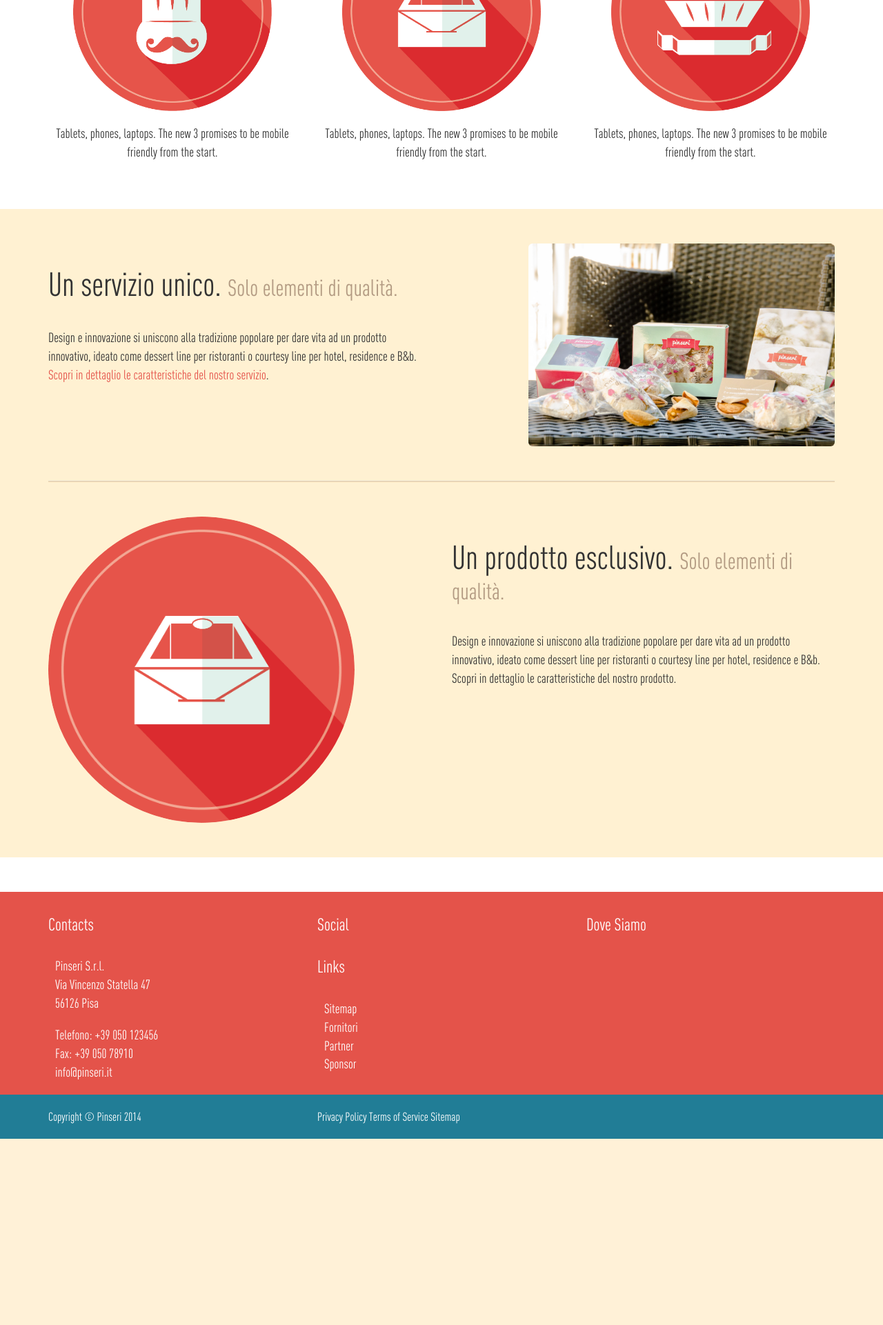
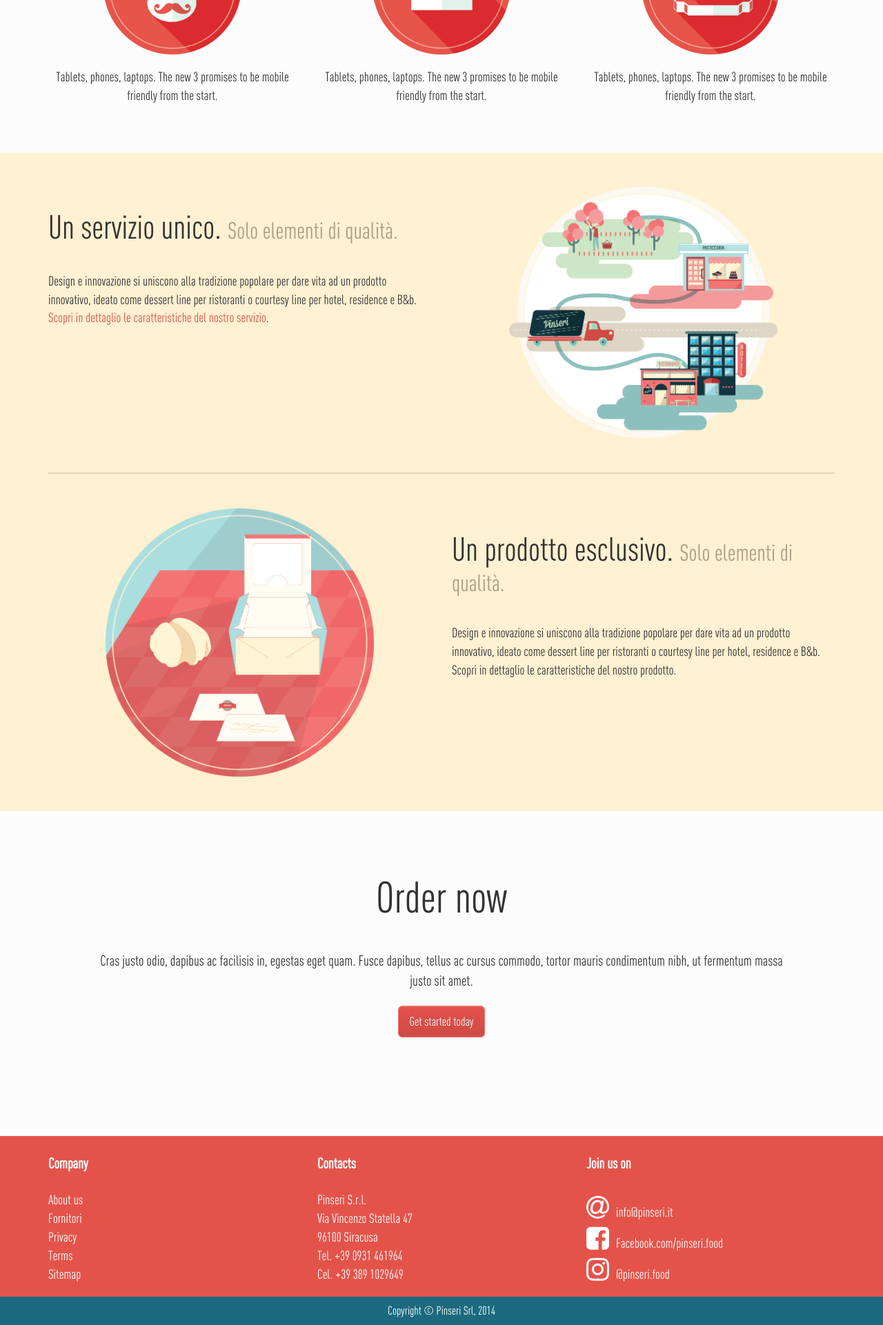
Before and after one commit to vincenzorizza/pinseri, a Django app: template pinseri/templates/home.html in a window 1280 px wide. Shown: the part 920-2841 px from the top of the page at 69% size. Before the commit the page ends 2571 px from the top, so only its background shows below. Run offline with Django 3.2, Linux system fonts and the light colour scheme; the template is opened without the code that fills it, so the values that code supplies are empty; style sheets or scripts are compiled from the project's sources; parts of the project's set-up code (start-up, migrations or seed data) failed here and were passed over; some libraries are stand-ins or nearby versions.

Commit message:
Update 09.03

```diff
--- a/pinseri/static/css/home.less
+++ b/pinseri/static/css/home.less
@@ -1,14 +1,36 @@
 @import "variables.less";
 
+#myCarousel{
+    max-width: 2048px;
+    margin: 0 auto;
+}
+.carousel-control {
+	text-shadow: none;
+	opacity: 1;
+	filter: alpha(opacity=100)
+}
+.carousel-control.left {
+	/*.carousel-reset();*/
+}
+.carousel-control.right {
+	.carousel-reset();
+}
+.carousel-control:hover, .carousel-control:focus {
+	opacity: 1;
+	filter: alpha(opacity=100)
+}
+.carousel-control .glyphicon-chevron-right, .carousel-control .glyphicon-chevron-left{
+	font-size: 20px;
+}
 #row1, #row2, #row3{
 	padding-top: 50px;
 	padding-bottom: 50px;
 }
-.color-1{
-	background-color: #FFFFFF;
+html, body{
+	background-color: @background1;
 }
-.color-2{
-	background-color: @yellow1;
+.backgroundcolor-2{
+	background-color: @background2;
 }
 #row1{
 	img{
@@ -26,8 +48,10 @@
 		}
 	}
 	img {
+		margin: 0 auto;
 		max-width: 80%;
-		.img-rounded{
+		@media (min-width:@screen-lg-min){max-width: 70%;}
+		.pull-right{
 			margin-right: 25px;
 		}
 		.img-circle{
@@ -35,3 +59,7 @@
 		}
 	}
 }
+.jumbotron {
+  text-align: center;
+  background-color: transparent;
+}
--- a/pinseri/static/css/main.less
+++ b/pinseri/static/css/main.less
@@ -19,7 +19,7 @@ textarea {
 }
 
 body {
-    font-size: 1em;
+    font-size: 14px;
     line-height: 1.4;
 }
 
@@ -123,52 +123,93 @@ body{
     padding-bottom: 20px;
 }
 
+.navbar-default .navbar-nav > li > a:hover, .navbar-default .navbar-nav > li > a:focus {
+    background-color: #FFFF00;
+    color: #FFC0CB;
+}
+
 hr.hr-main{
     margin: 0px 0px 0px 0px;
     background-color: @yellow2;
     border-top: 1px solid @brown1;
 }
-
+.btn-success{
+    .gradient(@red1, @red2);
+    border-color: #F27674;
+}
+.btn-success:hover{
+    background-color: @red2;
+    border-color: #F27674;
+}
 #logo{
-    max-height: 118px;
+    max-height: (@menu-height+@menu-border)*2;
+}
+#logo-xs{
+    max-height: 50px;
 }
 #nav_top{
     background: none;
-    background-color: rgba(255, 255, 255, 0.7);
+    background-color: fade(@background-menu, 60%);
     border: 0px;
-    height: @menu-height + @menu-border;
+    min-height: @menu-height + @menu-border;
     margin-bottom: 0px;
+
+    @media (min-width:@screen-sm-min){.container{width:750px !important;}}
+    @media (min-width:@screen-md-min){.container{width:970px !important;}}
+    @media (min-width:@screen-lg-min){.container{width:1170px !important;}}
+
+    @media (max-width:@screen-sm-min){
+        background-color: @background-menu;
+    }
+    .navbar-header{
+        .navbar-brand{
+            padding: 5px;
+        }
+    }
     .nav-justified{
         margin-top: 0px;
         li.li-brand{
-            min-width: 189px;
-            .navbar-brand{
-                padding: 5px 15px 5px 15px;
-                float: none;
-                position: absolute;
-                margin-left: 0px;
+            min-width: 65px;
+            a:hover{
+                background: none;
             }
         }
         li{
-            min-width: 100px;
-            padding-top: 0px;
             .active{
                 a{
                     color: @blue2;
                 }
             }
             :hover{
-                color: @blue2;
+                color: @blue1;
             }
         }
         a{
             min-height: @menu-height + @menu-border;
             text-shadow: 0px;
             text-align: center;
-            line-height: 43px;
-            font-size: 1.1em;
+            line-height: 50px;
+            font-size: 1.2em;
             color: @blue1;
+            position: absolute;
+            width: 100%;
         }
+        #logo{
+            max-width: 100%;
+            /*max-height: (@menu-height+@menu-border)*2;*/
+            left: 0;
+            text-align: center;
+            margin: auto;
+        }
+    }
+    .navbar-toggle:hover, .navbar-toggle:focus{
+        background-color: @red2;
+    }
+    .navbar-toggle{
+        background-color: @red1;
+    }
+    .navbar-collapse, .navbar-toggle{
+        border-color: @red1;
     }
 }
 .top_page{
@@ -198,22 +239,35 @@ footer {
     color: #FFFFFF;
     h4{
         color: #FFFFFF;
+        font-size: 1.1em;
+        font-weight: bold;
     }
     a{
         color: #FFFFFF;
     }
-    div.copyright {
-        padding-top: 20px;
-        padding-bottom: 20px;
-        background: @blue1;
+    a:hover{
+        color: #FFFFFF;
+        font-weight: bold;
+        text-decoration: none;
+    }
+    ul { margin-left: -40px; }
+    li { list-style-type:none; }
+    i.fa{
+        margin: 5px 10px 0px 0px;
+    }
+    div.join {
+        padding-top: 0px;
+        padding-bottom: 0px;
+        background: @blue3;
         /*border-top:1px solid @blue2;*/
         font-size:0.9em;
         a{
             color: #FFFFFF;
         }
+        p{
+            margin: 0.5em auto;
+        }
     }
-    ul { margin-left: -30px; }
-    li { list-style-type:none; }
 }
 /* ==========================================================================
    Helper classes
--- a/pinseri/static/css/variables.less
+++ b/pinseri/static/css/variables.less
@@ -1,7 +1,15 @@
 @menu-height: 65px;
 @menu-border: 5px;
+
+@screen-sm-min: 768px;
+@screen-md-min: 992px;
+@screen-lg-min: 1200px;
+
+@background1: #FCFCFC;
+@background2: @yellow1;
+@background-menu: #F8F8F8;
 @red1: #E4534A;
-@red2: #c74f46;
+@red2: #CE4A46;
 @blue1: #217D96;
 @blue2: #8CBFBD;
 @blue3: #1C6A7F;
@@ -9,3 +17,21 @@
 @brown2: #B39B83;
 @yellow1: #FFF1D2;
 @yellow2: #F2D5AA;
+
+.gradient (@startColor, @endColor) {
+    background-color: @startColor;
+    background: -webkit-gradient(linear, left top, left bottom, from(@startColor), to(@endColor));
+    background: -webkit-linear-gradient(top, @startColor, @endColor);
+    background: -moz-linear-gradient(top, @startColor, @endColor);
+    background: -ms-linear-gradient(top, @startColor, @endColor);
+    background: -o-linear-gradient(top, @startColor, @endColor);
+}
+.carousel-reset(){
+	background-image: -webkit-gradient(linear, 0 top, 100% top, from(rgba(0,0,0,0.0)), to(rgba(0,0,0,0.0001)));
+	background-image: -webkit-linear-gradient(left, color-stop(rgba(0,0,0,0.0) 0), color-stop(rgba(0,0,0,0.0001) 100%));
+	background-image: -moz-linear-gradient(left, rgba(0,0,0,0.0) 0, rgba(0,0,0,0.0000) 100%);
+	background-image: linear-gradient(to right, rgba(0,0,0,0.0) 0, rgba(0,0,0,0.0000) 100%);
+	background-repeat: repeat-x;
+	filter:progid:DXImageTransform.Microsoft.gradient(startColorstr='#80000000', endColorstr='#00000000', GradientType=1)
+
+}
--- a/pinseri/templates/base.html
+++ b/pinseri/templates/base.html
@@ -13,6 +13,7 @@
         <meta name="description" content="{% block meta_description %}{% endblock %}" />
         <meta name="author" content="{% block meta_author %}{% endblock %}" />
         <meta name="viewport" content="width=device-width" />
+        <link rel="icon" type="image/png" href="{{ STATIC_URL }}img/logo.png" />
 
         {% block css %}
 
@@ -31,6 +32,8 @@
         -->
         <link rel="stylesheet" href="{{ STATIC_URL }}css/normalize.css" />
         <link rel="stylesheet/less" href="{{ STATIC_URL }}css/main.less" />
+
+        <link href="//maxcdn.bootstrapcdn.com/font-awesome/4.2.0/css/font-awesome.min.css" rel="stylesheet">
         {% endblock %}
 
         <!-- Extends css libraries -->
@@ -46,24 +49,32 @@
             <p class="chromeframe">You are using an outdated browser. <a href="http://browsehappy.com/">Upgrade your browser today</a> or <a href="http://www.google.com/chromeframe/?redirect=true">install Google Chrome Frame</a> to better experience this site.</p>
         <![endif]-->
 
+
         <nav class="navbar navbar-inverse navbar-fixed-top" id="nav_top" role="navigation">
+            <div class="container">
                 <div class="navbar-header">
                     <button type="button" class="navbar-toggle" data-toggle="collapse" data-target=".navbar-collapse">
                         <span class="icon-bar"></span>
                         <span class="icon-bar"></span>
                         <span class="icon-bar"></span>
                     </button>
+                    <div class="nav">
+                        <a href="#" class="navbar-brand visible-xs"><img src="{{ STATIC_URL }}img/logo.png" id="logo-xs" alt="logo"/></a>
                     </div>
-          <div class="container navbar-collapse collapse">
+
+                </div>
+
+                <div class="navbar-collapse collapse">
                     <ul class="nav nav-justified">
-                <li><a href="#about">Service</a></li>
-                <li><a href="#contact">Product</a></li>
-                <li><a href="#contact">Order</a></li>
-                <li class="li-brand"><a class="navbar-brand" href="#"><img id="logo" src="{{ STATIC_URL }}img/logo.png" alt="logo"/></a></li>
-                <li><a href="#about">Prova</a></li>
-                <li><a href="#contact">Contacts</a></li>
-                <li><a href="#contact">About</a></li>
+                        <li><a href="#">Home</a></li>
+                        <li><a href="#">Service</a></li>
+                        <li><a href="#">Product</a></li>
+                        <li class="li-brand"><a class="" href="#"><img id="logo" src="{{ STATIC_URL }}img/logo.png" alt="logo"/></a></li>
+                        <li><a href="#">Order</a></li>
+                        <li><a href="#">Contacts</a></li>
+                        <li><a href="#">About</a></li>
                     </ul>
+                </div>
             </div>
         </nav>
 
@@ -98,55 +109,40 @@
         <div class="container">
             <div class="row">
                 <div class="col-sm-12 col-md-4">
+                    <h4>Company</h4>
+                    <ul>
+                        <li><a href="">About us</a></li>
+                        <li><a href="">Fornitori</a></li>
+                        <li><a href="">Privacy</a></li>
+                        <li><a href="">Terms</a></li>
+                        <li><a href="">Sitemap</a></li>
+                    </ul>
+                </div>
+                <div class="col-sm-12 col-md-4">
                     <h4>Contacts</h4>
                     <ul>
                       <li>Pinseri S.r.l.</li>
                       <li>Via Vincenzo Statella 47</li>
-                      <li>56126 Pisa</li>
-                    </ul>
-                    <ul>
-                      <li>Telefono: +39 050 123456</li>
-                      <li>Fax: +39 050 78910</li>
-                      <li><a href="mailto:">info@pinseri.it</a></li>
-                    </ul>
-                </div>
-                <div class="hidden-phone col-sm-12 col-md-4">
-                    <h4>Social</h4>
-                    <div class="social">
-                      <div class="col-sm-12 col-lg-12">
-                        <a href="#"><i class="fa fa-facebook-square fa-3x social"></i></a>
-                        <a href="#"><i class="fa fa-twitter-square fa-3x social"></i></a>
-                        <a href="#"><i class="fa fa-youtube-square fa-3x social"></i></a>
-                        <a href="#"><i class="fa fa-rss-square fa-3x social"></i></a>
-                        <a href="#"><i class="fa fa-heart fa-3x social"></i></a>
-                      </div>
-                    </div>
-                    <h4>Links</h4>
-                    <ul>
-                      <li><a href="">Sitemap</a></li>
-                      <li><a href="">Fornitori</a></li>
-                      <li><a href="">Partner</a></li>
-                      <li><a href="">Sponsor</a></li>
+                      <li>96100 Siracusa</li>
+                      <li>Tel. +39 0931 461964</li>
+                      <li>Cel. +39 389 1029649</li>
                     </ul>
                 </div>
                 <div class="col-sm-12 col-md-4">
-                    <h4>Dove Siamo</h4>
-                    <div id="map-canvas"></div>
+                    <h4>Join us on</h4>
+                    <ul>
+                        <li><a href="mailto:info@pinseri.it"><i class="fa fa-at fa-2x"></i><span>info@pinseri.it</span></a></li>
+                        <li><a href=""><i class="fa fa-facebook-square fa-2x"></i><span>Facebook.com/pinseri.food</span></a></li>
+                        <li><a href=""><i class="fa fa-instagram fa-2x"></i></span>@pinseri.food</span></a></li>
+                </div>
+
             </div>
         </div>
-        </div>
-        <div class="copyright">
+        <div class="join">
             <div class="container">
                 <div class="row">
-                    <div class="col-sm-4">
-                      <span>Copyright © Pinseri 2014</span>
-                    </div>
-                    <div class="col-sm-4">
-                        <span><a href="#">Privacy Policy</a></span>
-                        <span><a href="#">Terms of Service</a></span>
-                        <span><a href="#">Sitemap</a></span>
-                    </div>
-                    <div class="col-sm-4">
+                    <div class="col-sm-12 text-center">
+                        <p>Copyright © Pinseri Srl, 2014</p>
                     </div>
                 </div>
             </div>
--- a/pinseri/templates/home.html
+++ b/pinseri/templates/home.html
@@ -6,34 +6,34 @@
 {% block body_class %}{{ block.super }} home{% endblock %}
 {% block header %}
 	 <!-- Header Carousel -->
-    <header id="myCarousel" class="carousel slide">
+    <header id="myCarousel" class="carousel slide hidden-xs">
 		<!-- Indicators -->
 		<ol class="carousel-indicators">
 		<li data-target="#myCarousel" data-slide-to="0" class="active"></li>
 		<li data-target="#myCarousel" data-slide-to="1"></li>
 		<li data-target="#myCarousel" data-slide-to="2"></li>
-		<li data-target="#myCarousel" data-slide-to="4"></li>
+		<li data-target="#myCarousel" data-slide-to="3"></li>
 		</ol>
 
 		<!-- Wrapper for slides -->
 		<div class="carousel-inner">
 		<div class="item active">
-		  	<img src="{{ STATIC_URL }}img/img1.jpg" alt="...">
+		  	<img src="{{ STATIC_URL }}img/img1.jpg" alt="">
 		  	<div class="carousel-caption">
 		  	</div>
 		</div>
 		<div class="item">
-		  	<img src="{{ STATIC_URL }}img/img2.jpg" alt="...">
+		  	<img src="{{ STATIC_URL }}img/img2.jpg" alt="">
 		  	<div class="carousel-caption">
 		 	 </div>
 		</div>
 		<div class="item">
-		  	<img src="{{ STATIC_URL }}img/img3.jpg" alt="...">
+		  	<img src="{{ STATIC_URL }}img/img3.jpg" alt="">
 		  	<div class="carousel-caption">
 		  	</div>
 		</div>
 		<div class="item">
-		  	<img src="{{ STATIC_URL }}img/img5.jpg" alt="...">
+		  	<img src="{{ STATIC_URL }}img/img4.jpg" alt="">
 		  	<div class="carousel-caption">
 		  	</div>
 		</div>
@@ -50,9 +50,8 @@
 {% endblock %}
 {% block content %}
     <!-- Add your site or application content here -->
-    <div class="color-1">
 	<div class="container">
-			<div class="row" id="row2">
+		<div class="row" id="row1">
 			<div class="col-md-4 text-center">
 				<h2>Mobile-first</h2>
 				<img src="{{ STATIC_URL }}img/cuoco.png">
@@ -70,8 +69,7 @@
 			</div>
 		</div>
 	</div>
-	</div>
-	<div class="color-2">
+	<div class="backgroundcolor-2">
     	<div class="container">
 			<div class="row" id="row2">
 				<div class="col-md-6">
@@ -79,13 +77,13 @@
 					<p>Design e innovazione si uniscono alla tradizione popolare per dare vita ad un prodotto innovativo, ideato come dessert line per ristoranti o courtesy line per hotel, residence e B&b. <a href="#">Scopri in dettaglio le caratteristiche del nostro servizio</a>.</p>
 				</div>
 				<div class="col-md-6">
-					<img class="img-rounded pull-right" src="{{ STATIC_URL }}img/img6.jpg">
+					<img class="img-responsive center-block" src="{{ STATIC_URL }}img/servizio10.png">
 				</div>
 			</div>
 			<hr class="hr-main">
 			<div class="row" id="row3">
 				<div class="col-md-6">
-					<img class="img-circle" src="{{ STATIC_URL }}img/scatola.png">
+					<img class="img-responsive center-block" src="{{ STATIC_URL }}img/prodotto.png">
 				</div>
 				<div class="col-md-6">
 					<h2>Un prodotto esclusivo. <span>Solo elementi di qualità.</span></h2>
@@ -94,6 +92,13 @@
 			</div>
 		</div>
 	</div>
+	<div class="container">
+		<div class="jumbotron">
+	        <h1>Order now</h1>
+	        <p class="lead">Cras justo odio, dapibus ac facilisis in, egestas eget quam. Fusce dapibus, tellus ac cursus commodo, tortor mauris condimentum nibh, ut fermentum massa justo sit amet.</p>
+	        <p><a class="btn btn-lg btn-success" href="#" role="button">Get started today</a></p>
+      </div>
+	</div>
 {% endblock %}
 
 {% block ext_javascript}
```
Also changed, not shown: pinseri/static/img/freccia piena.png (added), pinseri/static/img/frecciavuota.png (added), pinseri/static/img/icona16x16.png (added), pinseri/static/img/iicona.png (added), pinseri/static/img/img1.jpg, pinseri/static/img/img2.jpg, pinseri/static/img/img3.jpg, pinseri/static/img/img4.jpg, pinseri/static/img/img5.jpg (deleted), pinseri/static/img/img6.jpg (deleted), pinseri/static/img/prodotto.png (added), pinseri/static/img/servizio10.png (added). Lines whose indentation alone changed are shown as unchanged.
